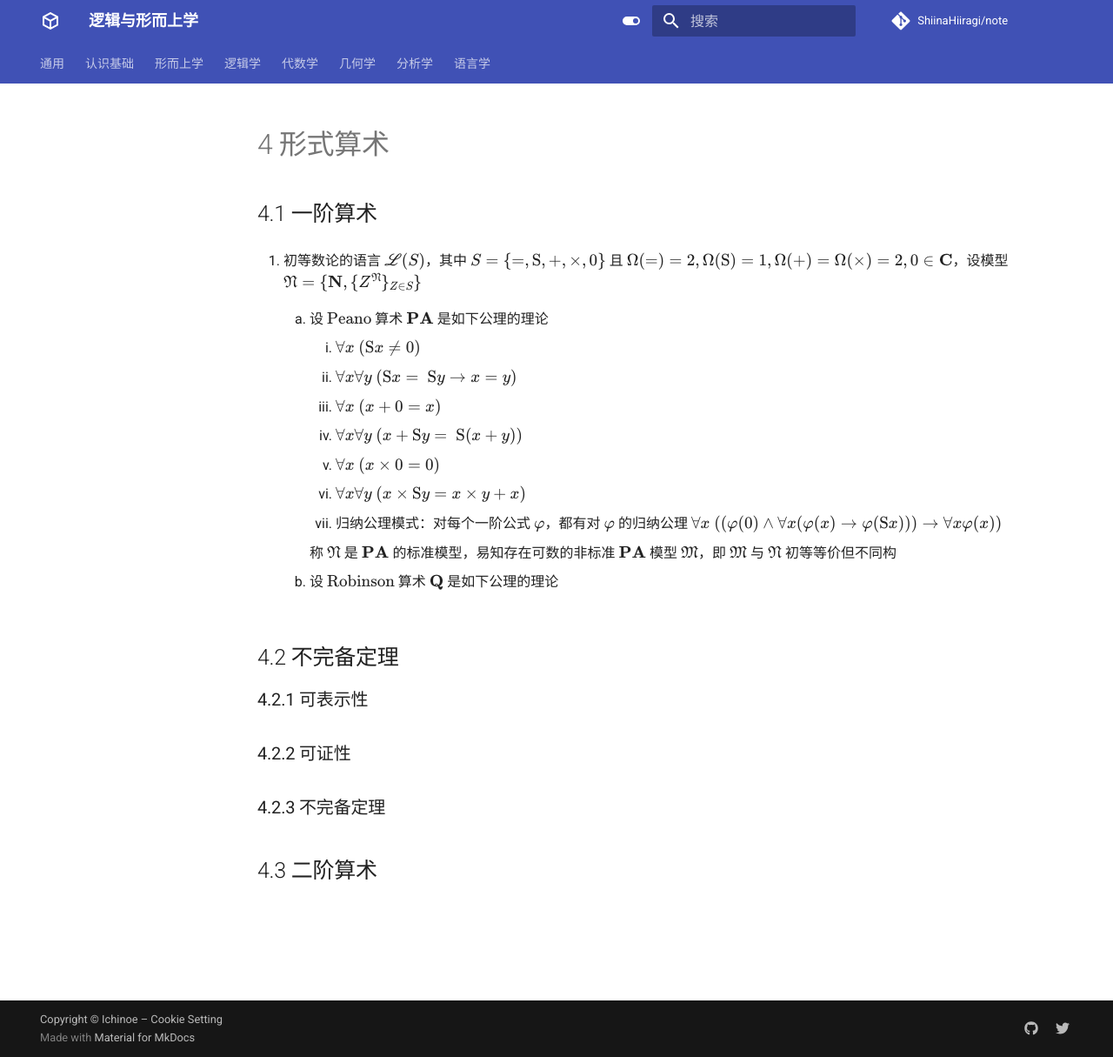
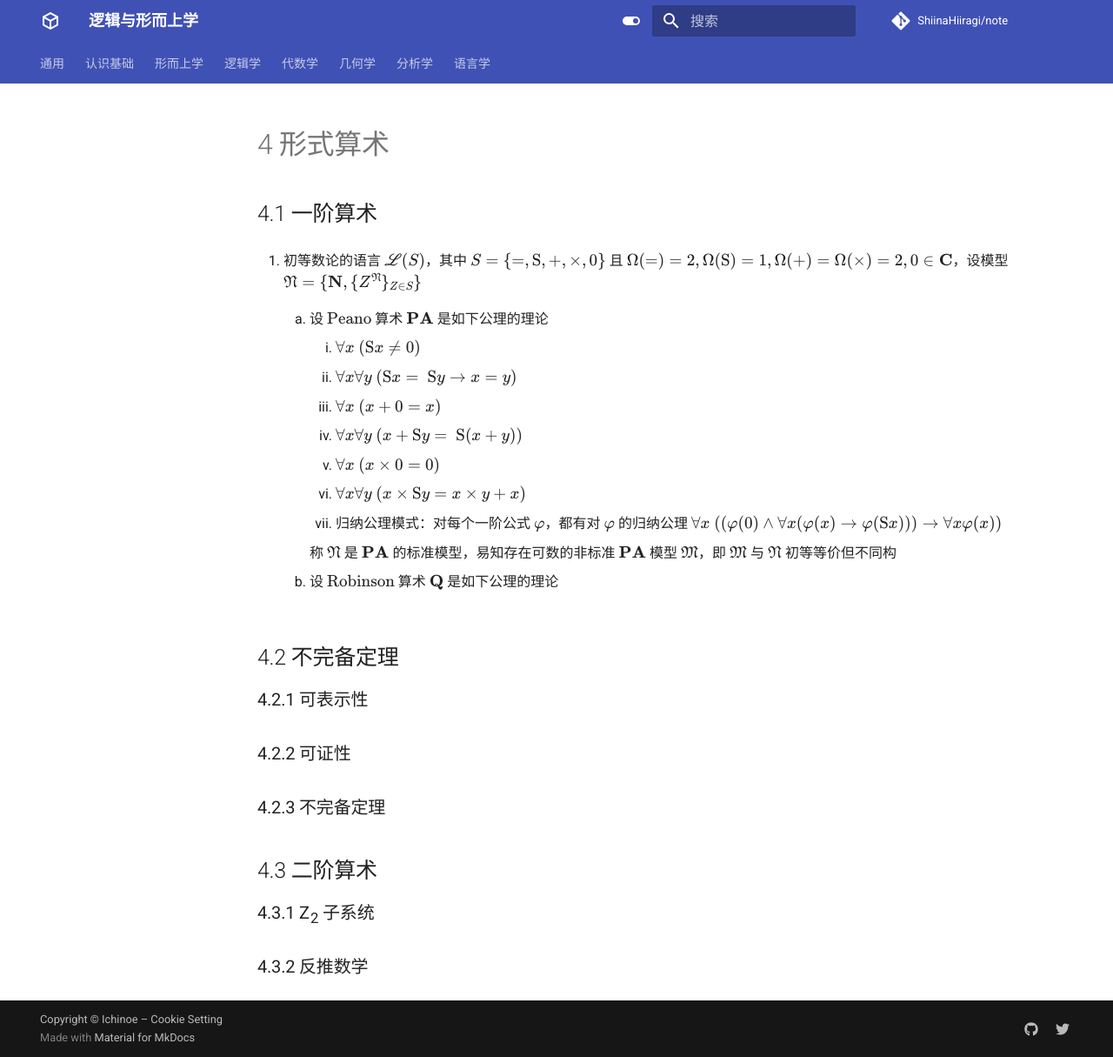
Before and after one commit to ShiinaHiiragi/note, an MkDocs documentation site: the page built from docs/logic/rec/arith.md, in a window 1280 px wide and 1215 px high. Shown: the whole window at 87% size. Built offline with MkDocs 1.6.1 and Material for MkDocs 9.7.7, drawn with Linux system fonts in a browser that asks for light colours; comment, search, counter and statistics services are not loaded.

Commit message:
prepare for reverse

```diff
--- a/docs/logic/rec/arith.md
+++ b/docs/logic/rec/arith.md
@@ -23,3 +23,6 @@
 ### 4.2.3 不完备定理
 
 ## 4.3 二阶算术
+### 4.3.1 Z<sub>2</sub> 子系统
+
+### 4.3.2 反推数学
```
